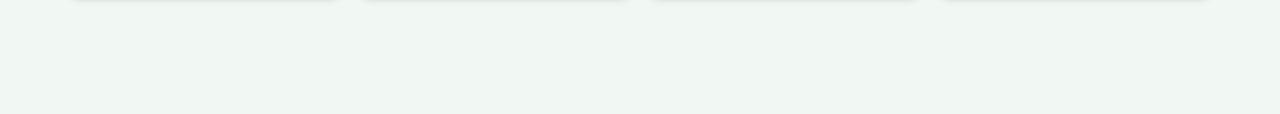
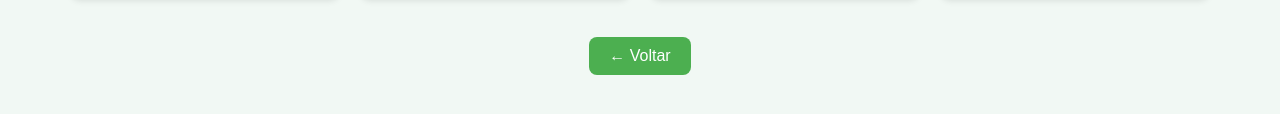
Before and after one commit to vxtynm/meu-jardim-inteligente, a plain HTML site: page melhores.html in a window 1280 px wide. Shown: the part 366-480 px from the top of the page. Drawn offline with Linux system fonts and the light colour scheme.

Commit message:
Update melhores.html

```diff
--- a/melhores.html
+++ b/melhores.html
@@ -42,7 +42,26 @@
       margin-top: 10px;
       color: #2e7d32;
     }
+    button {
+      background-color: #4CAF50;
+      color: white;
+      border: none;
+      padding: 10px 20px;
+      margin-top: 20px;
+      border-radius: 8px;
+      font-size: 16px;
+      cursor: pointer;
+      transition: background 0.3s;
+    }
+    button:hover {
+      background-color: #45a049;
+    }
   </style>
+  <script>
+    function voltar() {
+      window.history.back();
+    }
+  </script>
 </head>
 <body>
 
@@ -52,7 +71,7 @@
 
   <div class="plantas">
     <div class="planta">
-      <img src="https://img.freepik.com/vetores-gratis/orquidea-na-cor-roxa_1308-70847.jpg?w=740&q=80" alt="Orquídea">
+      <img src="https://img.freepik.com/vetores-gratis/orquidea-na-cor-roxa_1308-70847.jpg?semt=ais_hybrid&w=740&q=80" alt="Orquídea">
       <h3>Orquídea</h3>
     </div>
 
@@ -72,5 +91,7 @@
     </div>
   </div>
 
+  <button onclick="voltar()">← Voltar</button>
+
 </body>
 </html>
```
